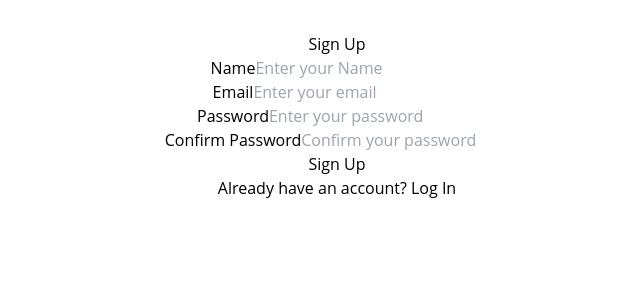
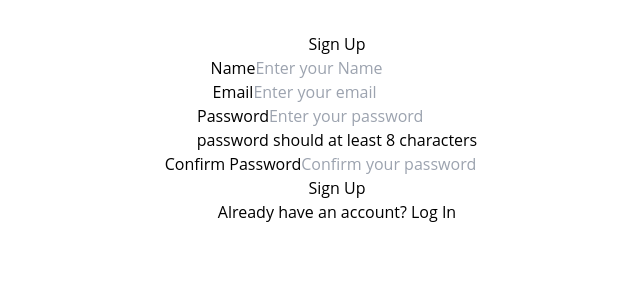
Before and after one commit to Karim-124/authenticationreactjs, a React (Vite) app: page /signup in a window 1280 px wide. Shown: the top 300 px of the page, without its empty margins (303-943 px from the left). Built offline with nearby package versions, Linux system fonts and the light colour scheme.

Commit message:
add error massage if user inter small password

```diff
--- a/src/component/SignUp.jsx
+++ b/src/component/SignUp.jsx
@@ -11,6 +11,7 @@ function SiginUp() {
     const [email, setEmail] = useState("");
     const [password, setPassword] = useState("");
     const [passwordConfir, setasswordConfir] = useState("");
+
     console.log(name);
     return (
         <>
@@ -71,6 +72,7 @@ function SiginUp() {
                             value={password}
                             onChange={(e) => setPassword(e.target.value)}
                         />
+                        {password.length < 8 && <p>password should at least 8 characters</p>}
                     </div>
                     <div className="mb-6">
                         <label
```
